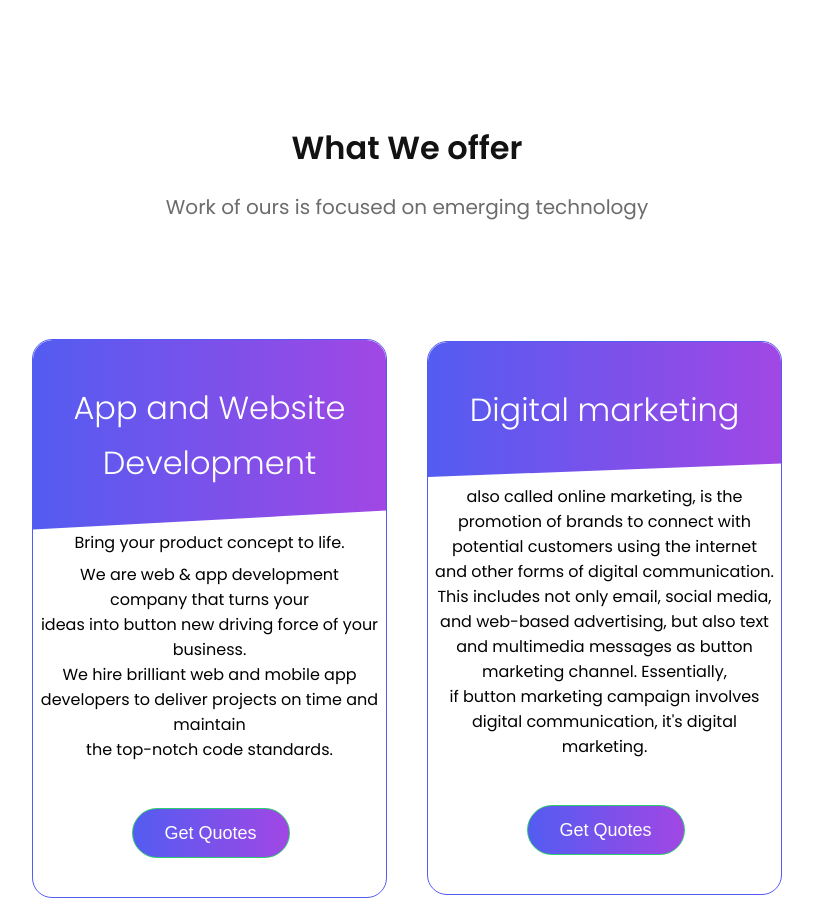
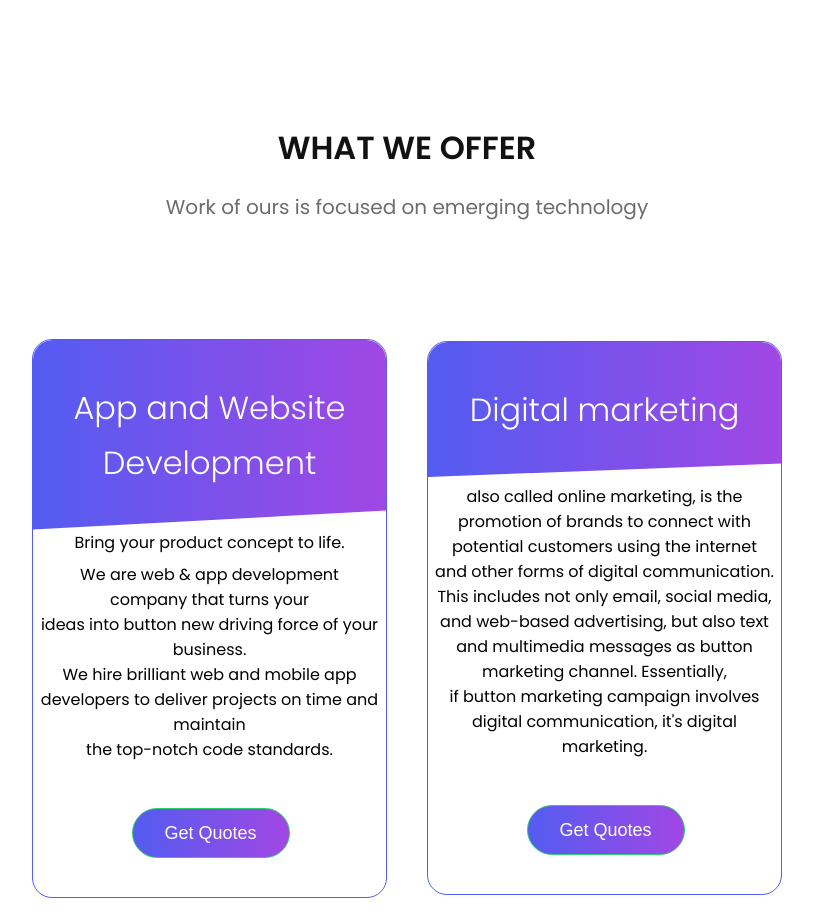
Before and after one commit to ketantb/adiya_soln_assignment, a React (Create React App) app in the folder frontend/: page / in a window 1280 px wide. Shown: the part 2260-3177 px from the top of the page, without its empty margins (233-1046 px from the left). Built offline with nearby package versions, Linux system fonts and the light colour scheme; the HTML template or start-up script is replaced by a standard one.

Commit message:
Update main.js

```diff
--- a/frontend/src/Components/main.js
+++ b/frontend/src/Components/main.js
@@ -166,7 +166,7 @@ const Main = () => {
                 </section>
 
                 <section id="What we do" className="What-we-do  offset">
-                    <h3> What We offer </h3>
+                    <h3> WHAT WE OFFER </h3>
                     <h6>
                         Work of ours is focused on emerging technology
                     </h6>
```
